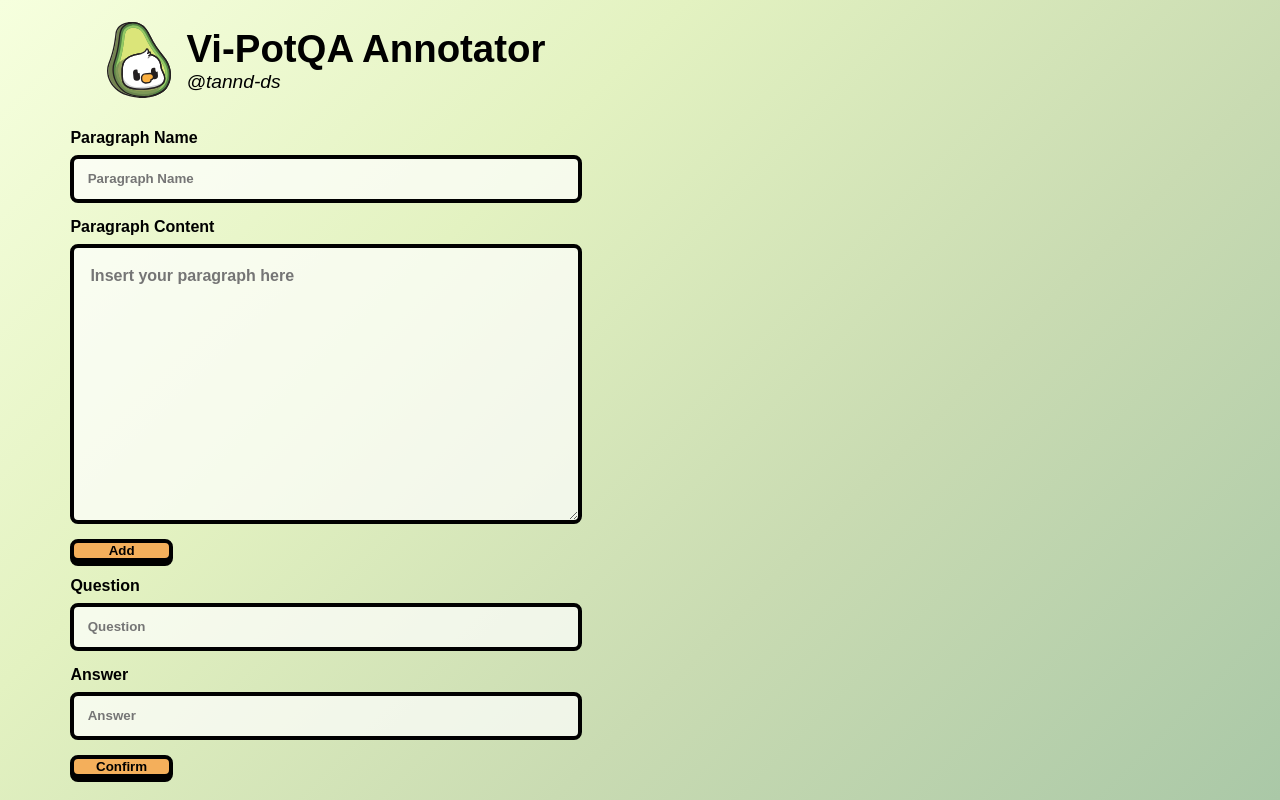
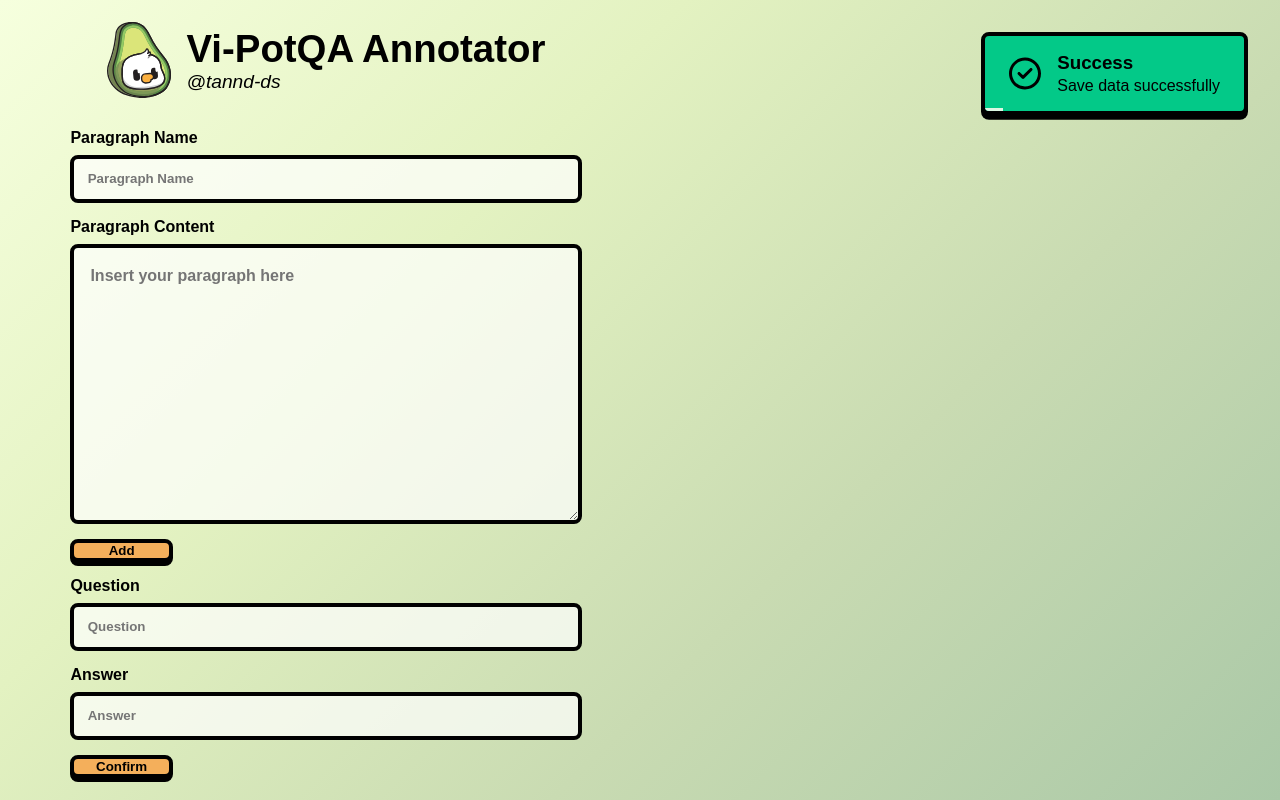
Before and after one commit to tannd-ds/vi-potqa, a Vue app: page / in a window 1280 px wide. Both pictures are taken after a click on the button "Confirm". Built offline with nearby package versions, Linux system fonts and the light colour scheme.

Commit message:
Add functional toast

```diff
--- a/src/App.vue
+++ b/src/App.vue
@@ -1,6 +1,12 @@
 <script setup>
 
   import { ref, reactive, computed, watch } from 'vue'
+  import Toast from './components/Toast.vue'
+
+  const is_show_toast = ref(false)
+  const toast_title = ref("")
+  const toast_content = ref("")
+  const toast_type = ref("success")
 
   const ps = ref([])
   const p_name = ref("")
@@ -32,6 +38,9 @@
       ps.value.push(p_temp)
       localStorage.setItem("current_ps", JSON.stringify(ps.value))
       p_name.value = p_content.value = ''
+    }
+    else {
+      show_toast('error', 'Fail', 'Paragraph\'s name or content is empty')
     }
   }
 
@@ -96,14 +105,29 @@
 
     confirmed_data.value.push([data])
     localStorage.setItem("data", JSON.stringify(confirmed_data.value))
+    show_toast('success', 'Success', 'Save data successfully')
   }
 
   function sentence_to_word(sentence) {
     return sentence.split(" ")
   }
+
+  function show_toast(type='sucess', title, content) {
+    toast_type.value = type
+    toast_title.value = title
+    toast_content.value = content
+    is_show_toast.value = true
+    setTimeout(function(){is_show_toast.value = false}, 3000)
+  }
 </script>
 
 <template>
+  <Teleport to="body">
+    <toast :class="{ active: is_show_toast }" :show="is_show_toast" :type="toast_type" @close="is_show_toast=false" @click="is_show_toast=false">
+      <template #title>{{ toast_title }}</template>
+      <template #content>{{ toast_content }}</template>
+    </toast>
+  </Teleport>
   <div class="wrapper">
     <div class="left-panel">
       <div class="web-title-container">
@@ -172,6 +196,5 @@
         </div>
       </div>
     </div>
-
   </div>
 </template>
--- /dev/null
+++ b/src/components/Toast.vue
@@ -0,0 +1,138 @@
+<script setup>
+
+import { ref } from 'vue'
+
+const props = defineProps({
+  show: Boolean,
+  type: String,
+})
+
+const toast_color = {
+  'error': '#CC3636',
+  'success': '#03C988',
+  'warning': '#F7C04A',
+}
+
+const progress_color = {
+  'error': '#DDF7E3',
+  'success': '#DDF7E3',
+  'warning': '#DDF7E3',
+}
+
+const toast_icon_src = ref({
+  'error': '../src/assets/circle-xmark-regular.svg',
+  'success': '../src/assets/circle-check-regular.svg',
+  'warning': '../src/assets/circle-check-regular.svg',
+})
+
+</script>
+
+<template>
+  <Transition name="slide-fade">
+      <div class="toast-wrapper" v-if="show">
+        <div  class="content-wrapper">
+          <img :src="toast_icon_src[type]" />
+          <div class="text-container">
+            <h3>
+              <slot name="title">
+                Sucess
+              </slot>
+            </h3>
+
+            <p>
+              <slot name="content">
+                Run successfully failed.
+              </slot>
+            </p>
+          </div>
+        </div>
+        <div class="progress-bar active"></div>
+      </div>
+  </Transition>
+</template>
+
+<style scoped>
+
+.slide-fade-enter-active {
+  transition: all 0.3s ease-out;
+  transform: translateX(0%);
+}
+
+.slide-fade-leave-active {
+  transition: all 0.3s cubic-bezier(1, 0.5, 0.8, 1);
+}
+
+.slide-fade-enter-from,
+.slide-fade-leave-to {
+  transform: translateX(0%);
+  opacity: 0;
+  -webkit-transform: scale(1.1);
+  transform: scale(1.1);
+}
+
+.toast-wrapper {
+  position: absolute;
+  top: 2em;
+  right: 2em;
+  background-color: v-bind(toast_color[type]);
+  border-radius: 1vh;
+  box-shadow: 0px 0.3em rgba(0, 0, 0, 1);
+  border: 0.3em solid rgba(0, 0, 0, 1);
+  overflow: hidden;
+  z-index: 999;
+  cursor: pointer;
+}
+
+.content-wrapper {
+  padding: 1em 1.5em;
+  display: flex;
+  gap: 1em;
+
+}
+
+img {
+  width: 2em;
+}
+.text-container {
+  display: flex;
+  flex-direction: column;
+  gap: 0.2em;
+}
+
+.text-container h3 {
+  font-weight: 700;
+}
+
+.text-container p {
+  font-weight: 400;
+}
+
+.progress-bar {
+  position: absolute;
+  bottom: 0;
+  left: 0;
+  height: 3px;
+  width: 100%;
+}
+
+.progress-bar::before {
+  content: "";
+  position: absolute;
+  bottom: 0;
+  right: 0;
+  height: 100%;
+  width: 100%;
+  background-color: v-bind(progress_color[type]);
+}
+
+.progress-bar.active:before {
+  animation: progress 3s linear forwards;
+}
+
+@keyframes progress {
+  100% {
+    right: 100%;
+  }
+}
+
+</style>
```
Also changed, not shown: src/assets/circle-check-regular.svg (added), src/assets/circle-xmark-regular.svg (added).
